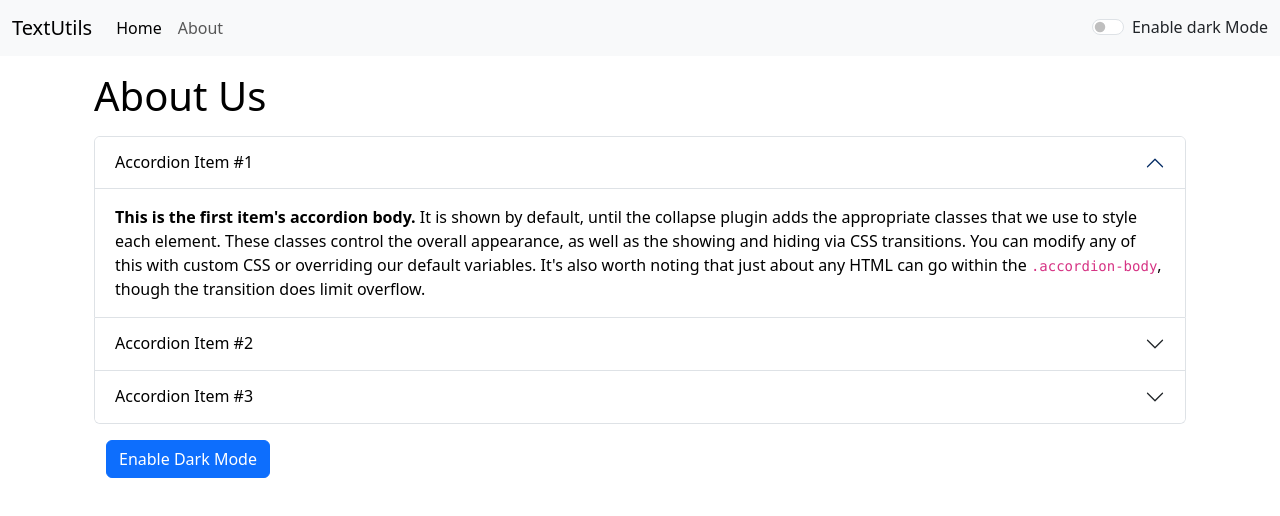
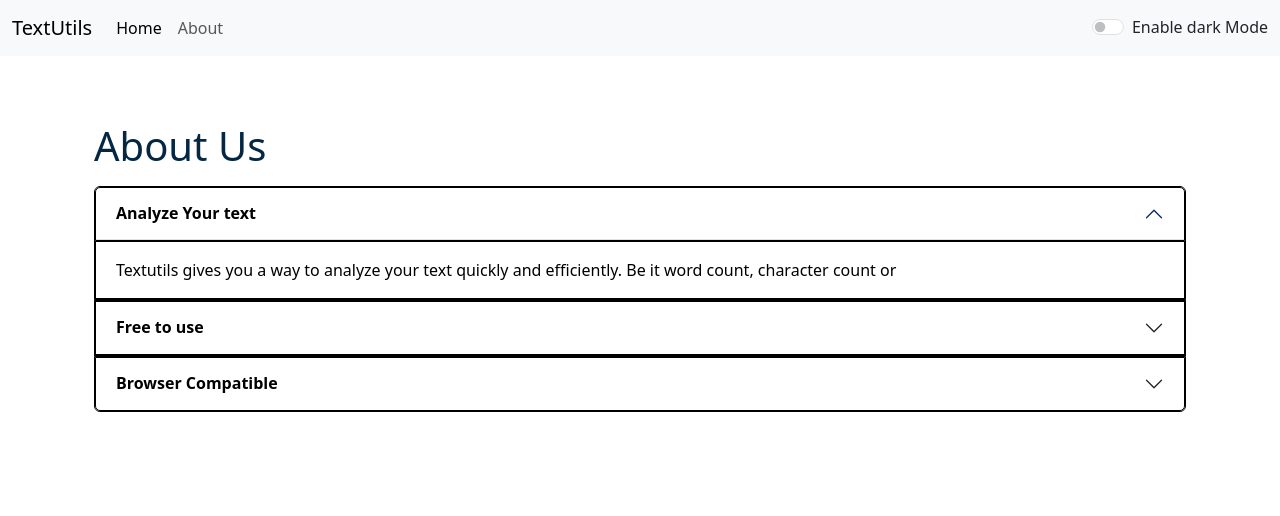
Before and after one commit to Arpit6400/TextUtils, a React (Create React App) app: page /about in a window 1280 px wide. Shown: the top 516 px of the page. Built offline with nearby package versions, Linux system fonts and the light colour scheme.

Commit message:
bug-fixed

```diff
--- a/public/index.html
+++ b/public/index.html
@@ -7,13 +7,13 @@
     <meta name="theme-color" content="#000000" />
     <meta
       name="description"
-      content="TextUtils "
+      content="TextUtils is a word counter and a character counting utility which can be used to manipulate your text in the way you want. You can remove extra spaces, copy the manipulated text as well as convert your text from Uppercase to lowercase and lowercase to Uppercase"
     />
     <link rel="apple-touch-icon" href="%PUBLIC_URL%/favicon-16x16.png" />
     <link href="https://cdn.jsdelivr.net/npm/bootstrap@5.3.2/dist/css/bootstrap.min.css" rel="stylesheet" integrity="sha384-T3c6CoIi6uLrA9TneNEoa7RxnatzjcDSCmG1MXxSR1GAsXEV/Dwwykc2MPK8M2HN" crossorigin="anonymous">
     <!-- <link rel="manifest" href="%PUBLIC_URL%/manifest.json" /> -->
 
-    <title>TextUtils-Home</title>
+    <title>TextUtils - Word counter | character counter | lowercase to uppercase | uppercase to lowercase</title>
   </head>
   <body>
     <noscript>You need to enable JavaScript to run this app.</noscript>
--- a/src/App.js
+++ b/src/App.js
@@ -35,8 +35,8 @@
     <Alert alert={alert}/>
     <div className="container my-3">
           <Routes>
-            <Route path="/about" element={<About />} />
-            <Route path="/" element={<TextForm showAlert={showAlert} heading="Enter the text to analyze below" mode={mode} />} />
+            <Route path="/about" element={<About mode={mode} />} />
+            <Route path="/" element={<TextForm showAlert={showAlert} heading="Try TextUtils - word counter, character counter, remove extra spaces" mode={mode} />} />
           </Routes>
     </div>
     </Router>
--- a/src/components/About.js
+++ b/src/components/About.js
@@ -1,73 +1,57 @@
 import React from 'react'
-import { useState } from 'react'
 
-export default function About() {
-  const[myStyle,setMyStyle] = useState({
-    color:'black',
-    backgroundColor: 'white'
- })
- const [btnText, setBtnText] = useState("Enable Dark Mode")
-  const toggleStyle=()=>{
-    if (myStyle.color==='black') {
-        setMyStyle({
-            color:'white',
-            backgroundColor: 'black',
-            border : '1px solid white'
-        })
-        setBtnText("Enable Light Mode")
-    }
-    else{
-        setMyStyle({
-            color:'black',
-            backgroundColor: 'white'
-        })
-        setBtnText("Enable Dark Mode")
-    }
-   }
+export default function About(props) {
+//   const[myStyle,setMyStyle] = useState({
+//     color:'black',
+//     backgroundColor: 'white'
+//  })
+let myStyle = {
+    color: props.mode === 'dark'?'white':'black',
+    backgroundColor: props.mode ==='dark'?'grey':'white',
+    border:'1px solid'
+}
   return (
-    <div className="container" style={myStyle} >
+    <div className="container" style={{color: props.mode ==='dark'?'white':'#042743'}} >
         <h1 className="my-3">About Us</h1>
     <div className="accordion" id="accordionExample">
     <div className="accordion-item" style={myStyle}>
         <h2 className="accordion-header">
         <button className="accordion-button" style={myStyle} type="button" data-bs-toggle="collapse" data-bs-target="#collapseOne" aria-expanded="true" aria-controls="collapseOne">
-            Accordion Item #1
+        <strong>Analyze Your text </strong>
         </button>
         </h2>
         <div id="collapseOne" className="accordion-collapse collapse show" data-bs-parent="#accordionExample">
         <div className="accordion-body" style={myStyle}>
-            <strong>This is the first item's accordion body.</strong> It is shown by default, until the collapse plugin adds the appropriate classes that we use to style each element. These classes control the overall appearance, as well as the showing and hiding via CSS transitions. You can modify any of this with custom CSS or overriding our default variables. It's also worth noting that just about any HTML can go within the <code>.accordion-body</code>, though the transition does limit overflow.
+        Textutils gives you a way to analyze your text quickly and efficiently. Be it word count, character count or
         </div>
         </div>
     </div>
     <div className="accordion-item" style={myStyle}>
         <h2 className="accordion-header">
         <button className="accordion-button collapsed" style={myStyle} type="button" data-bs-toggle="collapse" data-bs-target="#collapseTwo" aria-expanded="false" aria-controls="collapseTwo">
-            Accordion Item #2
+        <strong>Free to use </strong>
         </button>
         </h2>
         <div id="collapseTwo" className="accordion-collapse collapse" data-bs-parent="#accordionExample">
         <div className="accordion-body" style={myStyle}>
-            <strong>This is the second item's accordion body.</strong> It is hidden by default, until the collapse plugin adds the appropriate classes that we use to style each element. These classes control the overall appearance, as well as the showing and hiding via CSS transitions. You can modify any of this with custom CSS or overriding our default variables. It's also worth noting that just about any HTML can go within the <code>.accordion-body</code>, though the transition does limit overflow.
+        TextUtils is a free character counter tool that provides instant character count & word count statistics for a given text. TextUtils reports the number of words and characters. Thus it is suitable for writing text with word/ character limit.
         </div>
         </div>
     </div>
     <div className="accordion-item" style={myStyle}>
         <h2 className="accordion-header">
         <button className="accordion-button collapsed" style={myStyle} type="button" data-bs-toggle="collapse" data-bs-target="#collapseThree" aria-expanded="false" aria-controls="collapseThree">
-            Accordion Item #3
+        <strong>Browser Compatible </strong>
         </button>
         </h2>
         <div id="collapseThree" className="accordion-collapse collapse"  data-bs-parent="#accordionExample">
         <div className="accordion-body" style={myStyle} >
-            <strong>This is the third item's accordion body.</strong> It is hidden by default, until the collapse plugin adds the appropriate classes that we use to style each element. These classes control the overall appearance, as well as the showing and hiding via CSS transitions. You can modify any of this with custom CSS or overriding our default variables. It's also worth noting that just about any HTML can go within the <code>.accordion-body</code>, though the transition does limit overflow.
+            This word counter software works in any web browsers such as Chrome, Firefox, Internet Explorer, Safari, Opera. It suits to count characters in facebook, blog, books, excel document, pdf document, essays, etc.
         </div>
         </div>
     </div>
 </div>
-    <div className="container">
-    <button onClick={toggleStyle} type="button" className="btn btn-primary my-3">{btnText}</button>
-    </div>
+
 </div>
   )
 }
--- a/src/components/Alert.js
+++ b/src/components/Alert.js
@@ -1,14 +1,15 @@
 import React from 'react'
 
 export default function Alert(props) {
-    const capitalize =(word)=>{
-        const lower=word.toLowerCase();
+    const capitalize = (word) => {
+        const lower = word.toLowerCase();
         return lower.charAt(0).toUpperCase() + lower.slice(1);
     }
     return (
-
-        props.alert && <div className={`alert alert-${props.alert.type} alert-dismissible fade show`} role="alert">
-            <strong>{capitalize(props.alert.type)}</strong>:{props.alert.msg}
+        <div style={{ height: '50px' }}>
+            {props.alert && <div className={`alert alert-${props.alert.type} alert-dismissible fade show`} role="alert">
+                <strong>{capitalize(props.alert.type)}</strong>: {props.alert.msg}
+            </div>}
         </div>
     )
 }
--- a/src/components/TextForm.js
+++ b/src/components/TextForm.js
@@ -10,6 +10,7 @@
         var text = document.getElementById("myBox");
         text.select();
         navigator.clipboard.writeText(text.value);
+        document.getSelection().removeAllRanges();
         props.showAlert("Copied to Clipboard!","info")
     }
     const handleUPClick= ()=>{
@@ -51,23 +52,23 @@
   return (
     <>
     <div className="container" style={{color: props.mode==='light'? 'black' : 'white'}}>
-        <h1>{props.heading}</h1>
+        <h1 className="mb-2" >{props.heading}</h1>
         <div className="mb-3">
           <textarea className="form-control" value={text} onChange={handleOnChange} style={{backgroundColor: props.mode==='dark'? 'grey' : 'white',color: props.mode==='light'? 'black' : 'white' }} id="myBox" rows="8"></textarea>
         </div>
-        <button className="btn btn-primary mx-2" onClick={handleUPClick} >Convert to Uppercase</button>
-        <button className="btn btn-primary mx-2" onClick={handlelowClick} >Convert to Lowercase</button>
-        <button className="btn btn-primary mx-2" onClick={handleAlterClick} >Convert to AlTeRnAtEcAsE</button>
-        <button className="btn btn-primary mx-2" onClick={handleClearClick} >Clear</button>
-        <button className="btn btn-primary mx-2" onClick={handleCopy}>Copy Text</button>
-        <button className="btn btn-primary mx-1" onClick={handleExtraSpaces}>Remove extra spaces</button>
+        <button disabled={text.length===0} className="btn btn-primary mx-1 my-1" onClick={handleUPClick} >Convert to Uppercase</button>
+        <button disabled={text.length===0} className="btn btn-primary mx-1 my-1" onClick={handlelowClick} >Convert to Lowercase</button>
+        <button disabled={text.length===0} className="btn btn-primary mx-1 my-1" onClick={handleAlterClick} >Convert to AlTeRnAtEcAsE</button>
+        <button disabled={text.length===0} className="btn btn-primary mx-1 my-1" onClick={handleClearClick} >Clear</button>
+        <button disabled={text.length===0} className="btn btn-primary mx-1 my-1" onClick={handleCopy}>Copy Text</button>
+        <button disabled={text.length===0} className="btn btn-primary mx-1 my-1" onClick={handleExtraSpaces}>Remove extra spaces</button>
     </div>
     <div className="container my-3"style={{color: props.mode==='light'? 'black' : 'white'}}>
         <h2>Your Text Summery</h2>
-        <p>{text.split(" ").length} words and {text.length} characters</p>
-        <p>{0.008 * text.split(" ").length} Minutes Read </p>
+        <p>{text.split(" ").filter((element)=>{return element.length!==0}).length} words and {text.length} characters</p>
+        <p>{0.008 * text.split(" ").filter((element)=>{return element.length!==0}).length} Minute read </p>
         <h2>Preview</h2>
-        <p>{text.length>0?text:"Enter something in the above textbox to preview it here"}</p>
+        <p>{text.length>0?text:"Nothing to preview!"}</p>
     </div>
     </>
   )
```
